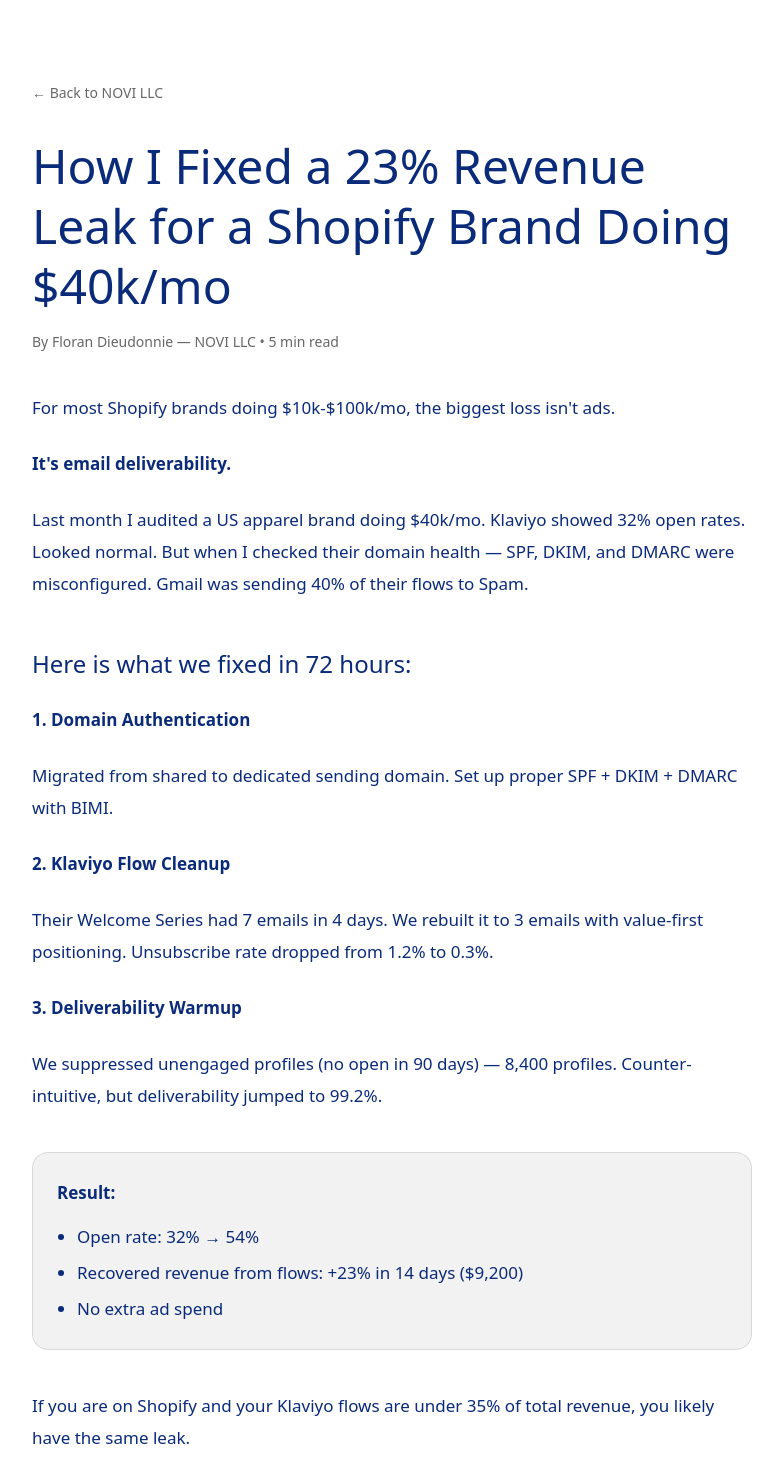
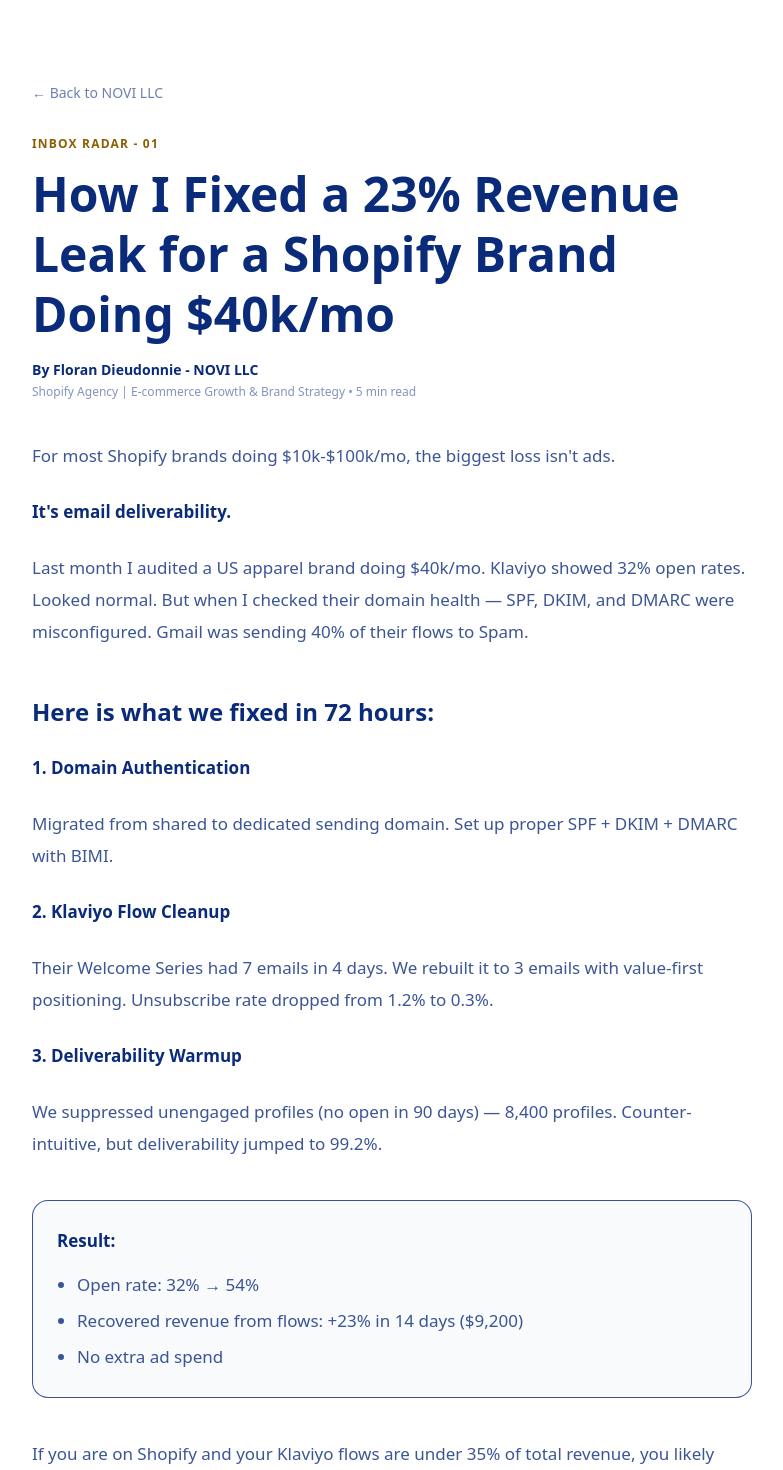
Before and after one commit to NOVI-I6699-cmd/portfolio-starter-kit, a Next.js app: page /insights/how-i-fixed-23-percent-revenue-leak-shopify in a window 1280 px wide. Shown: the top 1470 px of the page, without its empty margins (248-1031 px from the left). Built offline with nearby package versions, Linux system fonts and the light colour scheme.

Commit message:
Update page.tsx

```diff
--- a/app/insights/how-i-fixed-23-percent-revenue-leak-shopify/page.tsx
+++ b/app/insights/how-i-fixed-23-percent-revenue-leak-shopify/page.tsx
@@ -7,33 +7,36 @@ export const metadata = {
 
 export default function Article() {
   return (
-    <main className="max-w-3xl mx-auto px-6 py-20">
-      <Link href="/" className="text-sm text-black/60 hover:text-black">← Back to NOVI LLC</Link>
+    <main className="max-w-3xl mx-auto px-6 py-20 bg-white">
+      <Link href="/" className="text-sm text-[#0A2A7A]/60 hover:underline">← Back to NOVI LLC</Link>
 
-      <h1 className="text-4xl md:text-5xl font-medium leading-tight mt-8 mb-4">
+      <p className="mt-8 text-xs tracking-widest uppercase font-semibold text-[#8B5E00]">INBOX RADAR - 01</p>
+      <h1 className="mt-3 text-4xl md:text-5xl font-bold leading-tight text-[#0A2A7A]">
         How I Fixed a 23% Revenue Leak for a Shopify Brand Doing $40k/mo
       </h1>
 
-      <p className="text-sm text-black/60 mb-10">By Floran Dieudonnie — NOVI LLC • 5 min read</p>
+      {/* REQUIRED BYLINE - SAME ON ALL CASES */}
+      <p className="mt-4 text-sm font-bold text-[#0A2A7A]">By Floran Dieudonnie - NOVI LLC</p>
+      <p className="mt-1 text-xs text-[#0A2A7A]/50">Shopify Agency | E-commerce Growth & Brand Strategy • 5 min read</p>
 
-      <div className="space-y-6 text-[17px] leading-8">
+      <div className="mt-10 space-y-6 text-[17px] leading-8 text-[#0A2A7A]/80">
         <p>For most Shopify brands doing $10k-$100k/mo, the biggest loss isn't ads.</p>
-        <p><strong>It's email deliverability.</strong></p>
+        <p><strong className="text-[#0A2A7A]">It's email deliverability.</strong></p>
         <p>Last month I audited a US apparel brand doing $40k/mo. Klaviyo showed 32% open rates. Looked normal. But when I checked their domain health — SPF, DKIM, and DMARC were misconfigured. Gmail was sending 40% of their flows to Spam.</p>
 
-        <h2 className="text-2xl font-medium mt-12 mb-4">Here is what we fixed in 72 hours:</h2>
+        <h2 className="text-2xl font-bold mt-12 mb-4 text-[#0A2A7A]">Here is what we fixed in 72 hours:</h2>
 
-        <h3 className="font-bold mt-6">1. Domain Authentication</h3>
+        <h3 className="font-bold mt-6 text-[#0A2A7A]">1. Domain Authentication</h3>
         <p>Migrated from shared to dedicated sending domain. Set up proper SPF + DKIM + DMARC with BIMI.</p>
 
-        <h3 className="font-bold mt-6">2. Klaviyo Flow Cleanup</h3>
+        <h3 className="font-bold mt-6 text-[#0A2A7A]">2. Klaviyo Flow Cleanup</h3>
         <p>Their Welcome Series had 7 emails in 4 days. We rebuilt it to 3 emails with value-first positioning. Unsubscribe rate dropped from 1.2% to 0.3%.</p>
 
-        <h3 className="font-bold mt-6">3. Deliverability Warmup</h3>
+        <h3 className="font-bold mt-6 text-[#0A2A7A]">3. Deliverability Warmup</h3>
         <p>We suppressed unengaged profiles (no open in 90 days) — 8,400 profiles. Counter-intuitive, but deliverability jumped to 99.2%.</p>
 
-        <div className="bg-black/5 border border-black/10 rounded-2xl p-6 mt-10">
-          <p className="font-bold m-0">Result:</p>
+        <div className="bg-slate-50 border rounded-2xl p-6 mt-10">
+          <p className="font-bold m-0 text-[#0A2A7A]">Result:</p>
           <ul className="list-disc pl-5 mt-3 space-y-1">
             <li>Open rate: 32% → 54%</li>
             <li>Recovered revenue from flows: +23% in 14 days ($9,200)</li>
@@ -45,7 +48,7 @@ export default function Article() {
         <p>I do free async Loom teardowns for Shopify brands. 24h turnaround. No pitch.</p>
 
         <div className="mt-10">
-          <Link href="/" className="inline-block bg-black text-white px-6 py-3 rounded-full text-sm font-medium">
+          <Link href="/" className="inline-block bg-[#0A2A7A] text-white px-6 py-3 rounded-lg text-sm font-bold">
             Book a free teardown at novi-llc.com
           </Link>
         </div>
```
